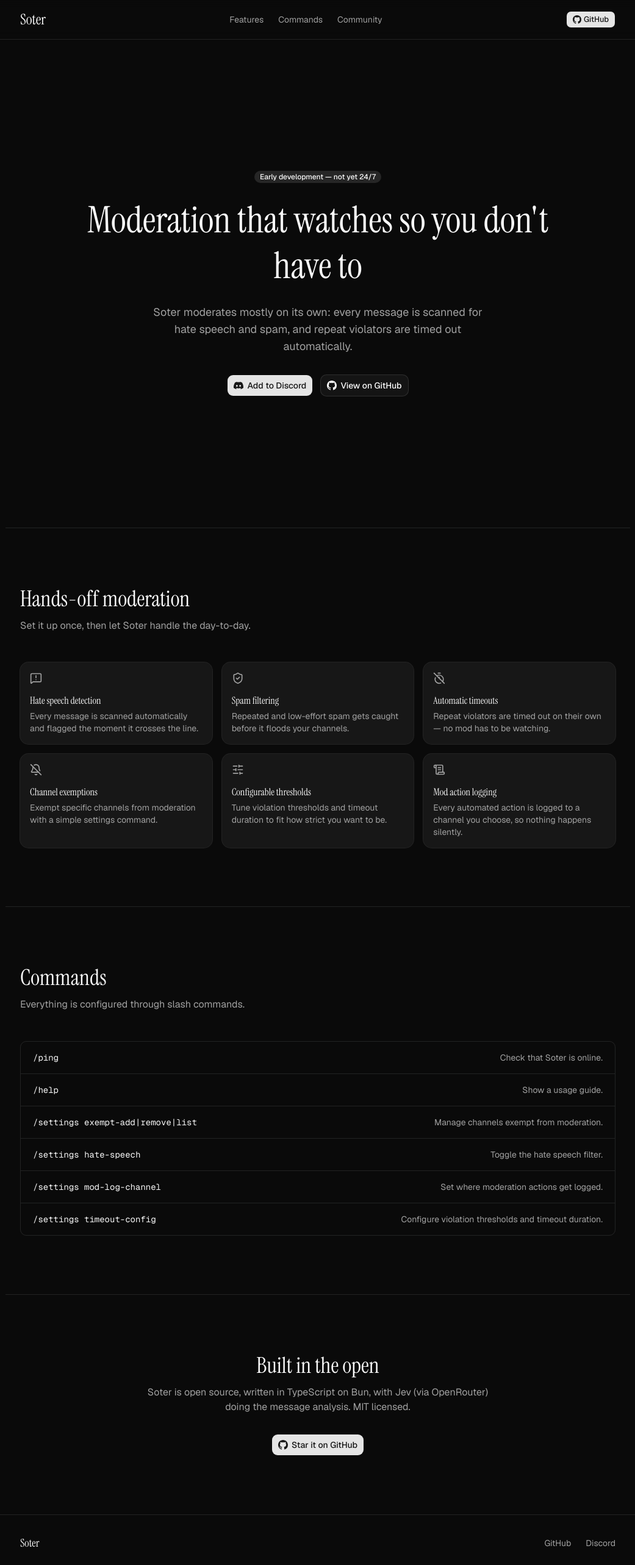
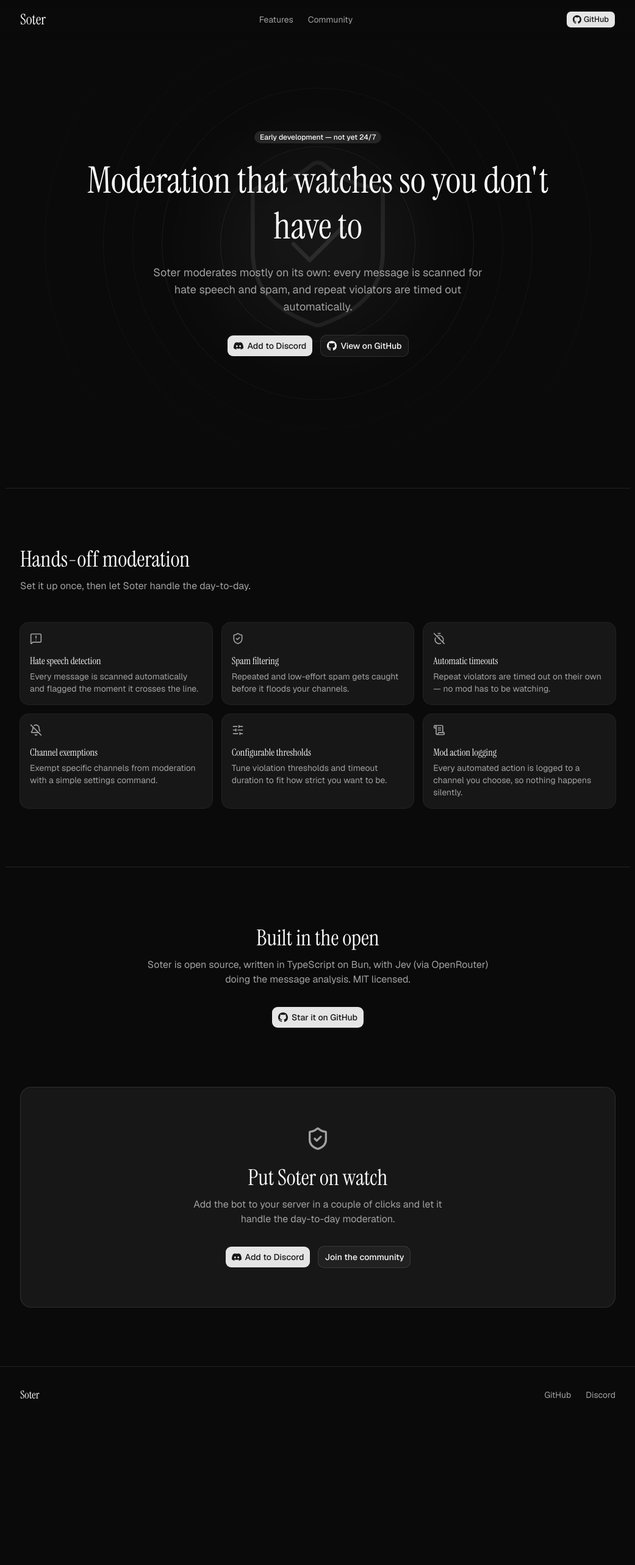
Before and after one commit to frolleks/soter-landing-page, a Next.js app: page / in a window 1280 px wide. Shown: the top 2566 px of the page at 61% size, without its empty margins (119-1160 px from the left). After the commit the page ends 2333 px from the top, so only its background shows below. Built offline with nearby package versions, Linux system fonts and the light colour scheme.

Commit message:
feat: add cta, remove commands list

```diff
--- a/src/app/page.tsx
+++ b/src/app/page.tsx
@@ -63,39 +63,15 @@
   },
 ];
 
-const commands = [
-  { name: "/ping", description: "Check that Soter is online." },
-  { name: "/help", description: "Show a usage guide." },
-  {
-    name: "/settings exempt-add|remove|list",
-    description: "Manage channels exempt from moderation.",
-  },
-  {
-    name: "/settings hate-speech",
-    description: "Toggle the hate speech filter.",
-  },
-  {
-    name: "/settings mod-log-channel",
-    description: "Set where moderation actions get logged.",
-  },
-  {
-    name: "/settings timeout-config",
-    description: "Configure violation thresholds and timeout duration.",
-  },
-];
-
 export default function Home() {
   return (
     <div className="flex flex-1 flex-col">
-      <header className="sticky top-0 z-10 border-b bg-background/80 backdrop-blur">
-        <div className="mx-auto flex w-full max-w-5xl items-center justify-between px-6 py-4">
+      <header className="sticky top-0 z-10 bg-background/80 backdrop-blur">
+        <div className="mx-auto flex h-16 w-full max-w-5xl items-center justify-between px-6">
           <span className="font-heading text-2xl">Soter</span>
           <nav className="hidden items-center gap-6 text-sm text-muted-foreground sm:flex">
             <a href="#features" className="hover:text-foreground">
               Features
-            </a>
-            <a href="#commands" className="hover:text-foreground">
-              Commands
             </a>
             <Link href={DISCORD_URL} className="hover:text-foreground">
               Community
@@ -111,7 +87,26 @@
       </header>
 
       <main className="flex-1">
-        <Reveal className="flex min-h-dvh items-center">
+        {/* -mt-16 pulls the hero under the h-16 sticky header so it centers in the viewport */}
+        <Reveal className="relative isolate -mt-16 flex min-h-dvh items-center overflow-hidden">
+          <div
+            aria-hidden
+            className="pointer-events-none absolute inset-0 -z-10 flex items-center justify-center [mask-image:radial-gradient(closest-side,black,transparent)]"
+          >
+            <div className="absolute size-96 rounded-full bg-foreground/5 blur-3xl" />
+            {[20, 32, 44, 56].map((size) => (
+              <div
+                key={size}
+                className="absolute rounded-full border border-foreground/10"
+                style={{ width: `${size}rem`, height: `${size}rem` }}
+              />
+            ))}
+            <div className="absolute size-[38rem] animate-[spin_90s_linear_infinite] rounded-full border border-dashed border-foreground/15 motion-reduce:animate-none" />
+            <ShieldCheck
+              strokeWidth={0.5}
+              className="size-80 text-foreground/10"
+            />
+          </div>
           <section className="mx-auto flex w-full max-w-5xl flex-col items-center px-6 py-24 text-center">
             <Badge variant="secondary">Early development — not yet 24/7</Badge>
             <h1 className="font-heading mt-6 max-w-3xl text-5xl leading-tight sm:text-6xl">
@@ -169,33 +164,6 @@
         <Separator className="mx-auto max-w-5xl" />
 
         <Reveal>
-          <section
-            id="commands"
-            className="mx-auto w-full max-w-5xl px-6 py-24"
-          >
-            <h2 className="font-heading text-3xl sm:text-4xl">Commands</h2>
-            <p className="mt-3 max-w-xl text-muted-foreground">
-              Everything is configured through slash commands.
-            </p>
-            <div className="mt-12 divide-y rounded-lg border">
-              {commands.map((command) => (
-                <div
-                  key={command.name}
-                  className="flex flex-col gap-1 px-5 py-4 sm:flex-row sm:items-center sm:justify-between sm:gap-6"
-                >
-                  <code className="font-mono text-sm">{command.name}</code>
-                  <span className="text-sm text-muted-foreground">
-                    {command.description}
-                  </span>
-                </div>
-              ))}
-            </div>
-          </section>
-        </Reveal>
-
-        <Separator className="mx-auto max-w-5xl" />
-
-        <Reveal>
           <section className="mx-auto w-full max-w-5xl px-6 py-24 text-center">
             <h2 className="font-heading text-3xl sm:text-4xl">
               Built in the open
@@ -214,9 +182,34 @@
             </div>
           </section>
         </Reveal>
+
+        <Reveal>
+          <section className="mx-auto w-full max-w-5xl px-6 pb-24">
+            <div className="flex flex-col items-center rounded-2xl border bg-card px-6 py-16 text-center">
+              <ShieldCheck className="size-10 text-muted-foreground" />
+              <h2 className="font-heading mt-6 text-3xl sm:text-4xl">
+                Put Soter on watch
+              </h2>
+              <p className="mt-3 max-w-md text-muted-foreground">
+                Add the bot to your server in a couple of clicks and let it
+                handle the day-to-day moderation.
+              </p>
+              <div className="mt-8 flex flex-col gap-3 sm:flex-row">
+                <Button asChild size="lg">
+                  <Link href={INVITE_URL}>
+                    <DiscordIcon />
+                    Add to Discord
+                  </Link>
+                </Button>
+                <Button asChild size="lg" variant="outline">
+                  <Link href={DISCORD_URL}>Join the community</Link>
+                </Button>
+              </div>
+            </div>
+          </section>
+        </Reveal>
       </main>
 
-      <Reveal>
       <footer className="border-t">
         <div className="mx-auto flex w-full max-w-5xl flex-col items-center justify-between gap-4 px-6 py-8 text-sm text-muted-foreground sm:flex-row">
           <span className="font-heading text-lg text-foreground">Soter</span>
@@ -230,7 +223,6 @@
           </div>
         </div>
       </footer>
-      </Reveal>
     </div>
   );
 }
```
Lines whose indentation alone changed are shown as unchanged.
